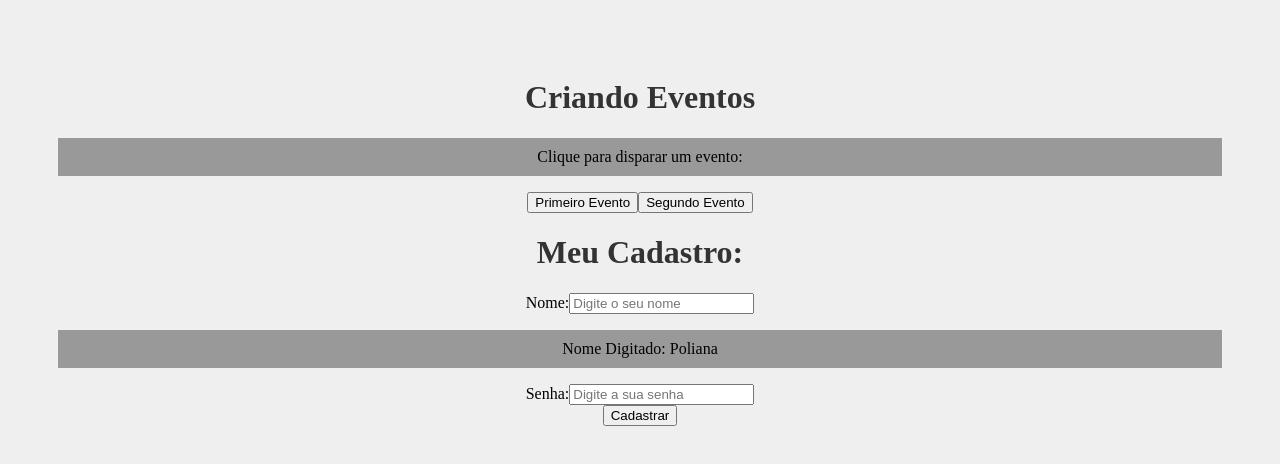
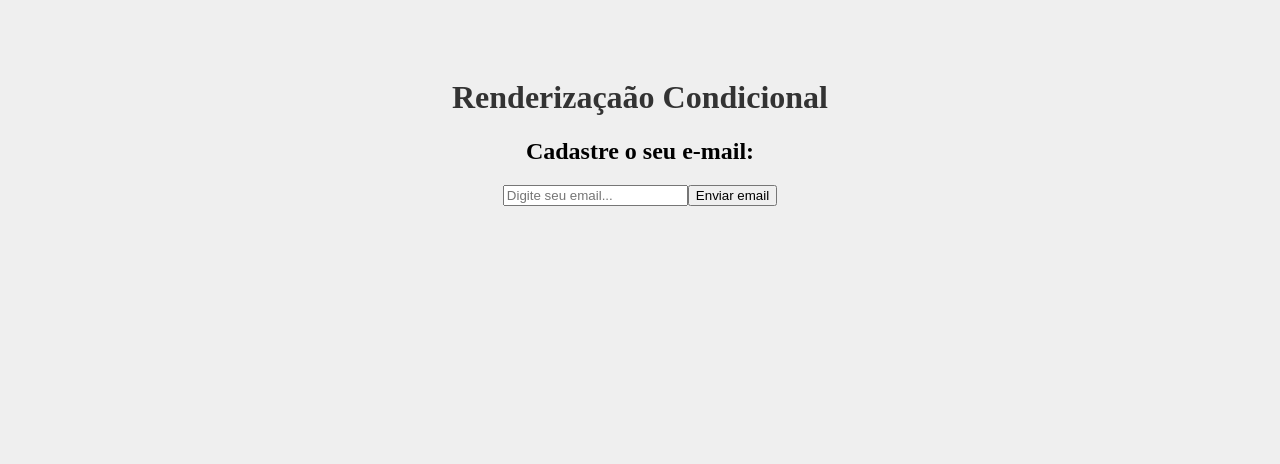
Before and after one commit to PolianaCSousa/CursoReactJS, a React (Create React App) app in the folder Arquivos/meu-projeto/: page / in a window 1280 px wide. Shown: the top 464 px of the page. Built offline with nearby package versions, Linux system fonts and the light colour scheme.

Commit message:
Renderização Condicional React - usando o &&

```diff
--- a/Arquivos/meu-projeto/src/App.js
+++ b/Arquivos/meu-projeto/src/App.js
@@ -1,15 +1,14 @@
 import './App.css';
+import Condicional from './components/Condicional';
 import './components/HelloWorld';
-import Eventos from './components/Eventos';
-import Form from './components/Form';
+
 
 function App() {
 
   return (
     <div className="App">
-      <h1>Criando Eventos</h1>
-      <Eventos numero={1}/>
-      <Form/>
+      <h1>Renderizaçaão Condicional</h1>
+      <Condicional/>
     </div>
 
   )
--- /dev/null
+++ b/Arquivos/meu-projeto/src/components/Condicional.js
@@ -0,0 +1,38 @@
+import {useState} from 'react'
+
+function Condicional() {
+
+    const [email, setEmail] = useState()
+    const [userEmail, setUserEmail] = useState()
+
+    function enviarEmail(e) {
+        e.preventDefault()
+        setUserEmail(email)
+    }
+
+    function limparEmail() {
+        setUserEmail('')
+    }
+
+
+    return(
+        <div>
+            <h2>Cadastre o seu e-mail:</h2>
+            <form>
+                <input type='email' placeholder= 'Digite seu email...' onChange={(e) => {setEmail(e.target.value)}}></input>
+                <button type="submit" onClick={enviarEmail} >Enviar email</button>
+
+                {
+                //a linha abaixo é uma renderizacao condicional, e a div será retornada se tiver algum valor na variável (estado) userEmail, ou seja quando as duas expressões (antes do && e depois do && forem true, nesse caso, ser true é as duas existirem)
+                userEmail && (
+                    <div>
+                        <p>O e-mail do usuário é: {userEmail}</p>
+                        <button onClick={limparEmail}>Limpar</button>
+                    </div>
+                )}
+            </form>
+        </div>
+    )
+}
+
+export default Condicional
```
